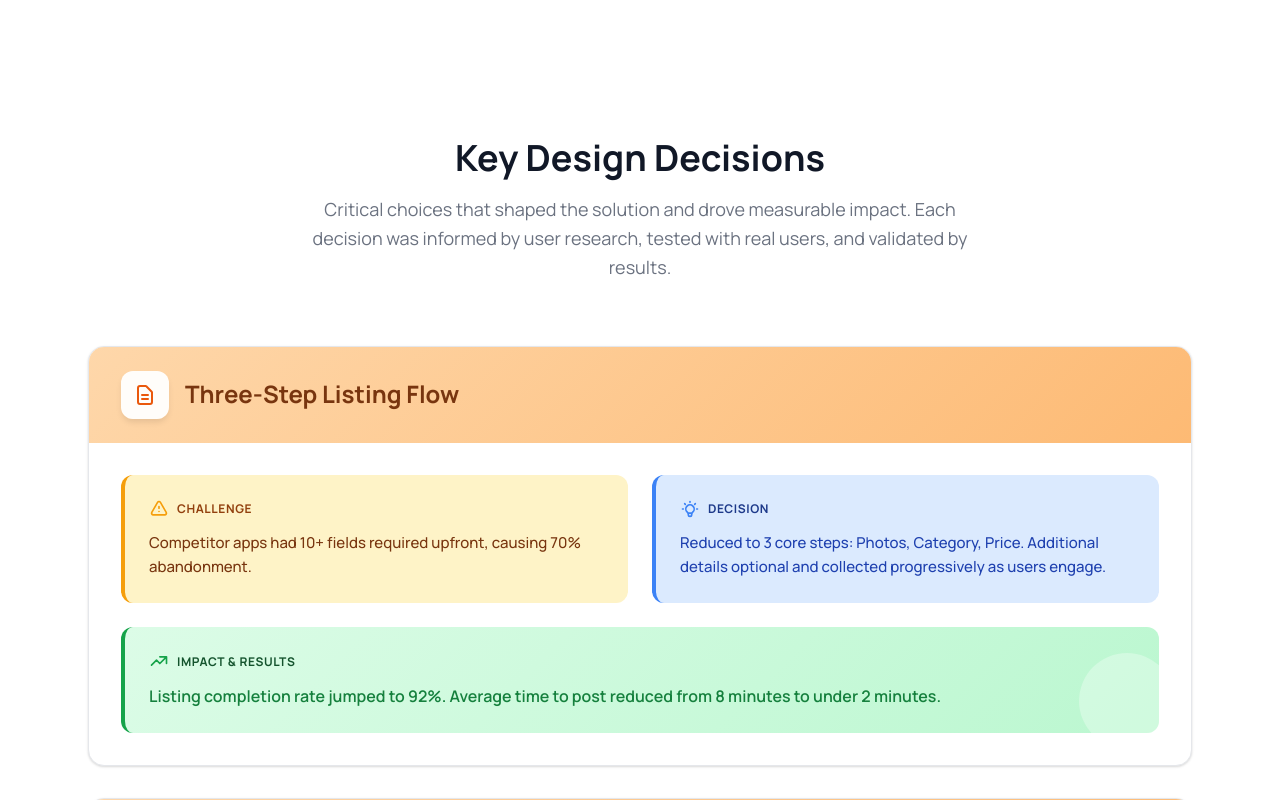
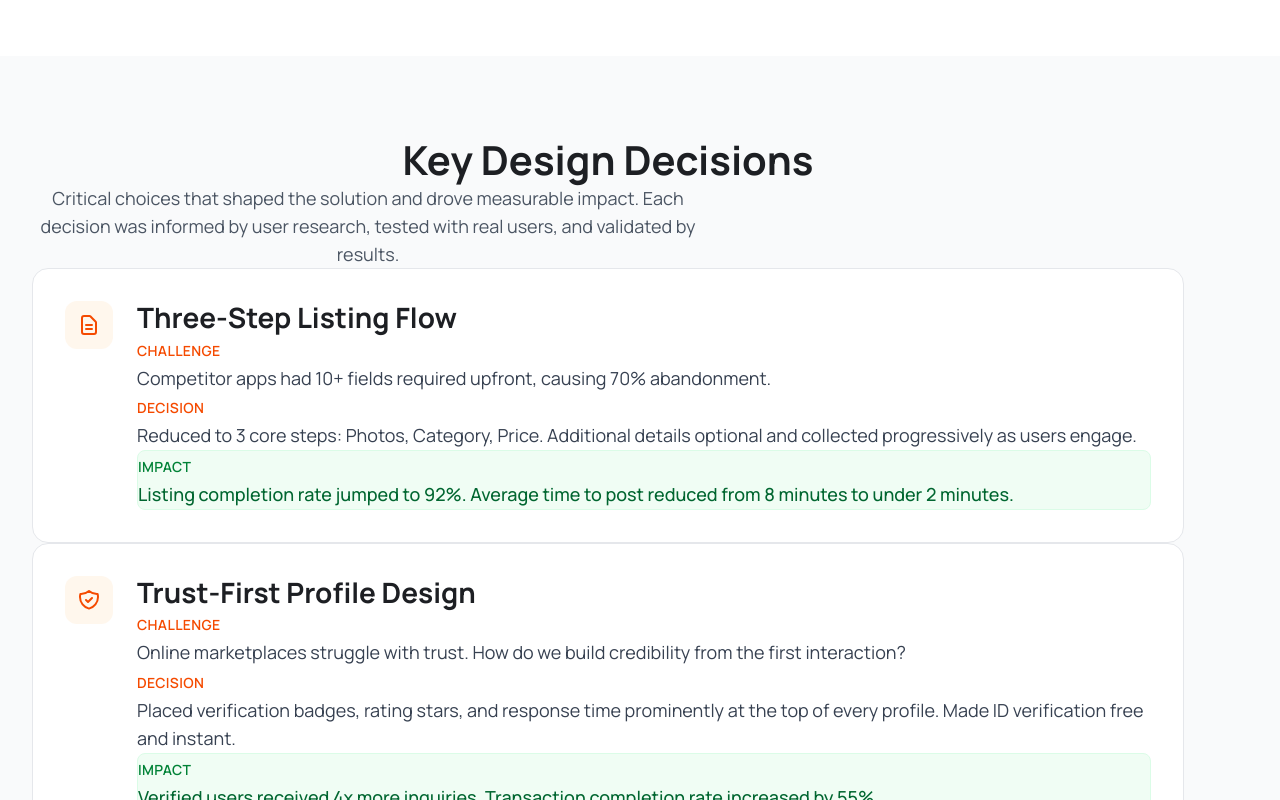
Before and after one commit to Richard-kyuli/Richard-musango, a React (Vite) app: page /case-studies/buy-sell in a window 1280 px wide. Shown: the part 3980-4780 px from the top of the page. Built offline with nearby package versions, Linux system fonts and the light colour scheme.

Commit message:
Revert "Improve Key Design Decisions UI with enhanced visual design"
This reverts commit e49ae78c741988b750dcc7659f89686ce42fc1d1.

```diff
--- a/src/components/casestudy/KeyDesignDecisions.jsx
+++ b/src/components/casestudy/KeyDesignDecisions.jsx
@@ -269,220 +269,65 @@ function KeyDesignDecisions({ study }) {
   const decisions = getDesignDecisions(study?.id)
 
   return (
-    <section style={{ backgroundColor: '#ffffff', paddingTop: '5rem', paddingBottom: '5rem' }}>
-      <div style={{ maxWidth: '72rem', margin: '0 auto', paddingLeft: '1.5rem', paddingRight: '1.5rem' }}>
+    <section className="bg-gray-50 py-20 md:py-24">
+      <div className="max-w-6xl mx-auto px-6 md:px-8">
         {/* Header */}
-        <div style={{ textAlign: 'center', marginBottom: '4rem' }}>
-          <h2 style={{ fontSize: '2.25rem', fontWeight: 'bold', color: '#111827', marginBottom: '1rem', lineHeight: '1.2' }}>
+        <div className="text-center mb-16">
+          <h2 className="text-3xl md:text-4xl font-bold text-gray-900 mb-4">
             Key Design Decisions
           </h2>
-          <p style={{ fontSize: '1.125rem', color: '#6b7280', maxWidth: '42rem', margin: '0 auto' }}>
+          <p className="text-lg text-gray-600 max-w-2xl mx-auto">
             Critical choices that shaped the solution and drove measurable impact.
             Each decision was informed by user research, tested with real users, and validated by results.
           </p>
         </div>
 
         {/* Decision Cards */}
-        <div style={{ display: 'flex', flexDirection: 'column', gap: '2rem' }}>
+        <div className="space-y-8">
           {decisions.map((decision, index) => (
             <div
               key={index}
-              style={{
-                backgroundColor: '#ffffff',
-                borderRadius: '1rem',
-                border: '1px solid #e5e7eb',
-                padding: '0',
-                boxShadow: '0 1px 3px 0 rgba(0, 0, 0, 0.1), 0 1px 2px 0 rgba(0, 0, 0, 0.06)',
-                overflow: 'hidden',
-                transition: 'box-shadow 0.3s ease, transform 0.3s ease'
-              }}
-              onMouseEnter={(e) => {
-                e.currentTarget.style.boxShadow = '0 10px 25px -3px rgba(0, 0, 0, 0.1), 0 4px 6px -2px rgba(0, 0, 0, 0.05)'
-                e.currentTarget.style.transform = 'translateY(-2px)'
-              }}
-              onMouseLeave={(e) => {
-                e.currentTarget.style.boxShadow = '0 1px 3px 0 rgba(0, 0, 0, 0.1), 0 1px 2px 0 rgba(0, 0, 0, 0.06)'
-                e.currentTarget.style.transform = 'translateY(0)'
-              }}
+              className="bg-white rounded-2xl border border-gray-200 p-8 md:p-10 hover:shadow-lg transition-shadow duration-300"
             >
-              {/* Top Bar with Icon and Title */}
-              <div style={{
-                background: 'linear-gradient(135deg, #fed7aa 0%, #fdba74 100%)',
-                padding: '1.5rem 2rem',
-                display: 'flex',
-                alignItems: 'center',
-                gap: '1rem'
-              }}>
-                <div style={{
-                  width: '3rem',
-                  height: '3rem',
-                  backgroundColor: 'rgba(255, 255, 255, 0.95)',
-                  borderRadius: '0.75rem',
-                  display: 'flex',
-                  alignItems: 'center',
-                  justifyContent: 'center',
-                  color: '#ea580c',
-                  flexShrink: 0,
-                  boxShadow: '0 4px 6px -1px rgba(0, 0, 0, 0.1)'
-                }}>
+              <div className="flex items-start gap-6">
+                {/* Icon */}
+                <div className="flex-shrink-0 w-12 h-12 bg-orange-50 rounded-xl flex items-center justify-center text-orange-600">
                   {decision.icon}
                 </div>
-                <h3 style={{
-                  fontSize: '1.5rem',
-                  fontWeight: 'bold',
-                  color: '#78350f',
-                  margin: 0
-                }}>
+
+                {/* Content */}
+                <div className="flex-1">
+                  <h3 className="text-xl font-bold text-gray-900 mb-3">
                     {decision.title}
                   </h3>
-              </div>
 
-              {/* Content Grid */}
-              <div style={{ padding: '2rem' }}>
-                <div style={{
-                  display: 'grid',
-                  gridTemplateColumns: '1fr',
-                  gap: '1.5rem'
-                }}>
-                  <style>{`
-                    @media (min-width: 768px) {
-                      .decision-grid-${index} {
-                        grid-template-columns: 1fr 1fr !important;
-                      }
-                    }
-                  `}</style>
-
-                  <div className={`decision-grid-${index}`} style={{
-                    display: 'grid',
-                    gridTemplateColumns: '1fr',
-                    gap: '1.5rem'
-                  }}>
-                    {/* Challenge */}
-                    <div style={{
-                      backgroundColor: '#fef3c7',
-                      borderRadius: '0.75rem',
-                      padding: '1.5rem',
-                      borderLeft: '4px solid #f59e0b'
-                    }}>
-                      <div style={{
-                        display: 'flex',
-                        alignItems: 'center',
-                        gap: '0.5rem',
-                        marginBottom: '0.75rem'
-                      }}>
-                        <svg style={{ width: '1.25rem', height: '1.25rem', color: '#f59e0b' }} fill="none" stroke="currentColor" viewBox="0 0 24 24">
-                          <path strokeLinecap="round" strokeLinejoin="round" strokeWidth={2} d="M12 9v2m0 4h.01m-6.938 4h13.856c1.54 0 2.502-1.667 1.732-3L13.732 4c-.77-1.333-2.694-1.333-3.464 0L3.34 16c-.77 1.333.192 3 1.732 3z" />
-                        </svg>
-                        <span style={{
-                          fontSize: '0.75rem',
-                          fontWeight: '700',
-                          color: '#92400e',
-                          textTransform: 'uppercase',
-                          letterSpacing: '0.05em'
-                        }}>
+                  <div className="space-y-4">
+                    <div>
+                      <span className="text-sm font-semibold text-orange-600 uppercase tracking-wide">
                         Challenge
                       </span>
-                      </div>
-                      <p style={{
-                        color: '#78350f',
-                        fontSize: '0.9375rem',
-                        lineHeight: '1.625',
-                        margin: 0,
-                        fontWeight: '500'
-                      }}>
+                      <p className="text-gray-700 mt-1">
                         {decision.challenge}
                       </p>
                     </div>
 
-                    {/* Decision */}
-                    <div style={{
-                      backgroundColor: '#dbeafe',
-                      borderRadius: '0.75rem',
-                      padding: '1.5rem',
-                      borderLeft: '4px solid #3b82f6'
-                    }}>
-                      <div style={{
-                        display: 'flex',
-                        alignItems: 'center',
-                        gap: '0.5rem',
-                        marginBottom: '0.75rem'
-                      }}>
-                        <svg style={{ width: '1.25rem', height: '1.25rem', color: '#3b82f6' }} fill="none" stroke="currentColor" viewBox="0 0 24 24">
-                          <path strokeLinecap="round" strokeLinejoin="round" strokeWidth={2} d="M9.663 17h4.673M12 3v1m6.364 1.636l-.707.707M21 12h-1M4 12H3m3.343-5.657l-.707-.707m2.828 9.9a5 5 0 117.072 0l-.548.547A3.374 3.374 0 0014 18.469V19a2 2 0 11-4 0v-.531c0-.895-.356-1.754-.988-2.386l-.548-.547z" />
-                        </svg>
-                        <span style={{
-                          fontSize: '0.75rem',
-                          fontWeight: '700',
-                          color: '#1e3a8a',
-                          textTransform: 'uppercase',
-                          letterSpacing: '0.05em'
-                        }}>
+                    <div>
+                      <span className="text-sm font-semibold text-orange-600 uppercase tracking-wide">
                         Decision
                       </span>
-                      </div>
-                      <p style={{
-                        color: '#1e40af',
-                        fontSize: '0.9375rem',
-                        lineHeight: '1.625',
-                        margin: 0,
-                        fontWeight: '500'
-                      }}>
+                      <p className="text-gray-700 mt-1">
                         {decision.decision}
                       </p>
                     </div>
-                  </div>
 
-                  {/* Impact - Full Width */}
-                  <div style={{
-                    background: 'linear-gradient(135deg, #dcfce7 0%, #bbf7d0 100%)',
-                    borderRadius: '0.75rem',
-                    padding: '1.5rem',
-                    borderLeft: '4px solid #16a34a',
-                    position: 'relative',
-                    overflow: 'hidden'
-                  }}>
-                    {/* Decorative Element */}
-                    <div style={{
-                      position: 'absolute',
-                      right: '-1rem',
-                      bottom: '-1rem',
-                      width: '6rem',
-                      height: '6rem',
-                      backgroundColor: 'rgba(255, 255, 255, 0.3)',
-                      borderRadius: '50%'
-                    }} />
-                    <div style={{
-                      display: 'flex',
-                      alignItems: 'center',
-                      gap: '0.5rem',
-                      marginBottom: '0.75rem',
-                      position: 'relative',
-                      zIndex: 10
-                    }}>
-                      <svg style={{ width: '1.25rem', height: '1.25rem', color: '#16a34a' }} fill="none" stroke="currentColor" viewBox="0 0 24 24">
-                        <path strokeLinecap="round" strokeLinejoin="round" strokeWidth={2} d="M13 7h8m0 0v8m0-8l-8 8-4-4-6 6" />
-                      </svg>
-                      <span style={{
-                        fontSize: '0.75rem',
-                        fontWeight: '700',
-                        color: '#14532d',
-                        textTransform: 'uppercase',
-                        letterSpacing: '0.05em'
-                      }}>
-                        Impact & Results
+                    <div className="bg-green-50 border border-green-100 rounded-lg p-4">
+                      <span className="text-sm font-semibold text-green-700 uppercase tracking-wide">
+                        Impact
                       </span>
-                    </div>
-                    <p style={{
-                      color: '#15803d',
-                      fontSize: '1rem',
-                      lineHeight: '1.625',
-                      margin: 0,
-                      fontWeight: '600',
-                      position: 'relative',
-                      zIndex: 10
-                    }}>
+                      <p className="text-green-800 mt-1 font-medium">
                         {decision.impact}
                       </p>
+                    </div>
                   </div>
                 </div>
               </div>
```
Lines whose indentation alone changed are shown as unchanged.
